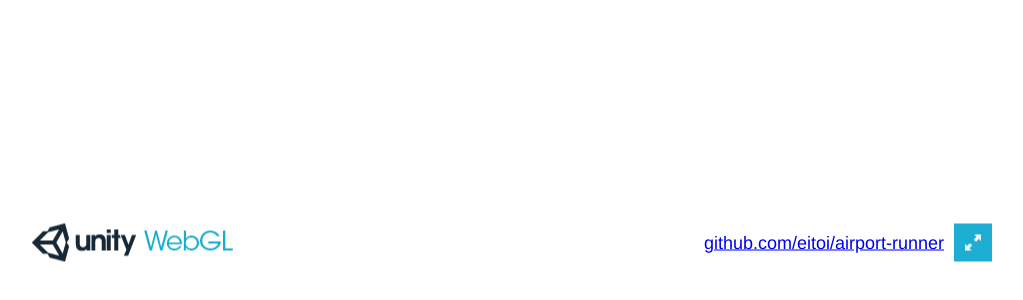
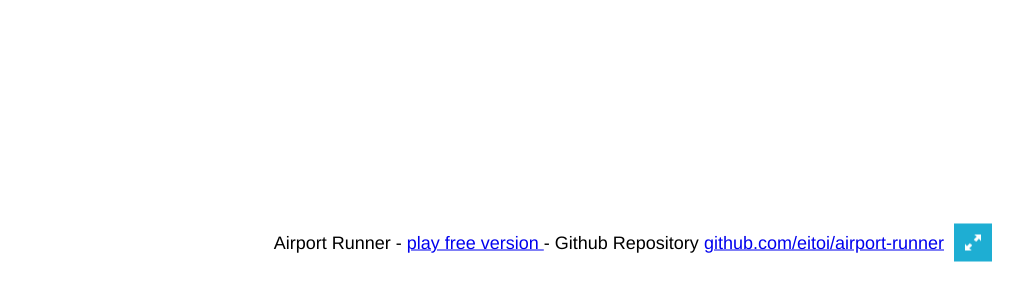
Before and after one commit to eitoi/airport-runner, a plain HTML site: page index.html in a window 1280 px wide. Shown: the part 460-760 px from the top of the page, without its empty margins (128-1151 px from the left). Drawn offline with Linux system fonts and the light colour scheme.

Commit message:
Update index.html

```diff
--- a/index.html
+++ b/index.html
@@ -4,7 +4,7 @@
     <meta charset="utf-8">
     <meta http-equiv="Content-Type" content="text/html; charset=utf-8">
     <title>Airport Runner</title>
-    <link rel="shortcut icon" href="TemplateData/favicon.ico">
+    <link rel="shortcut icon" href="TemplateData/logo.ico">
     <link rel="stylesheet" href="TemplateData/style.css">
     <script src="TemplateData/UnityProgress.js"></script>
     <script src="Build/UnityLoader.js"></script>
@@ -16,9 +16,8 @@
     <div class="webgl-content">
       <div id="unityContainer" style="width: 960px; height: 600px"></div>
       <div class="footer">
-        <div class="webgl-logo"></div>
         <div class="fullscreen" onclick="unityInstance.SetFullscreen(1)"></div>
-        <div class="title"><a href="https://github.com/eitoi/airport-runner">github.com/eitoi/airport-runner</a></div>
+        <div class="title">Airport Runner - <a href="https://eitoi.github.io/Airport-Runner-Free/index.html">play free version </a> -  Github Repository <a href="https://github.com/eitoi/airport-runner">github.com/eitoi/airport-runner</a></div>
       </div>
     </div>
   </body>
```
